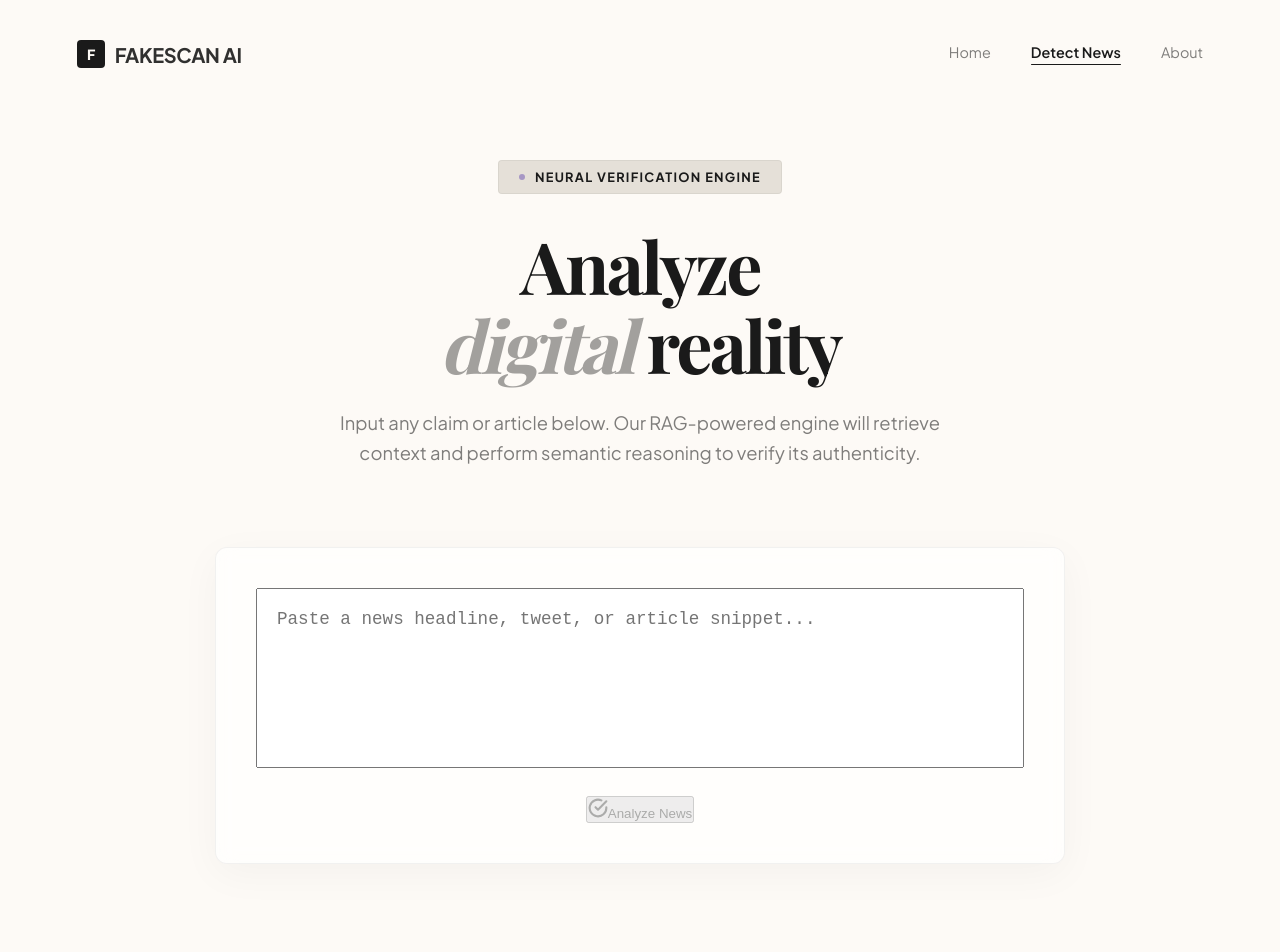
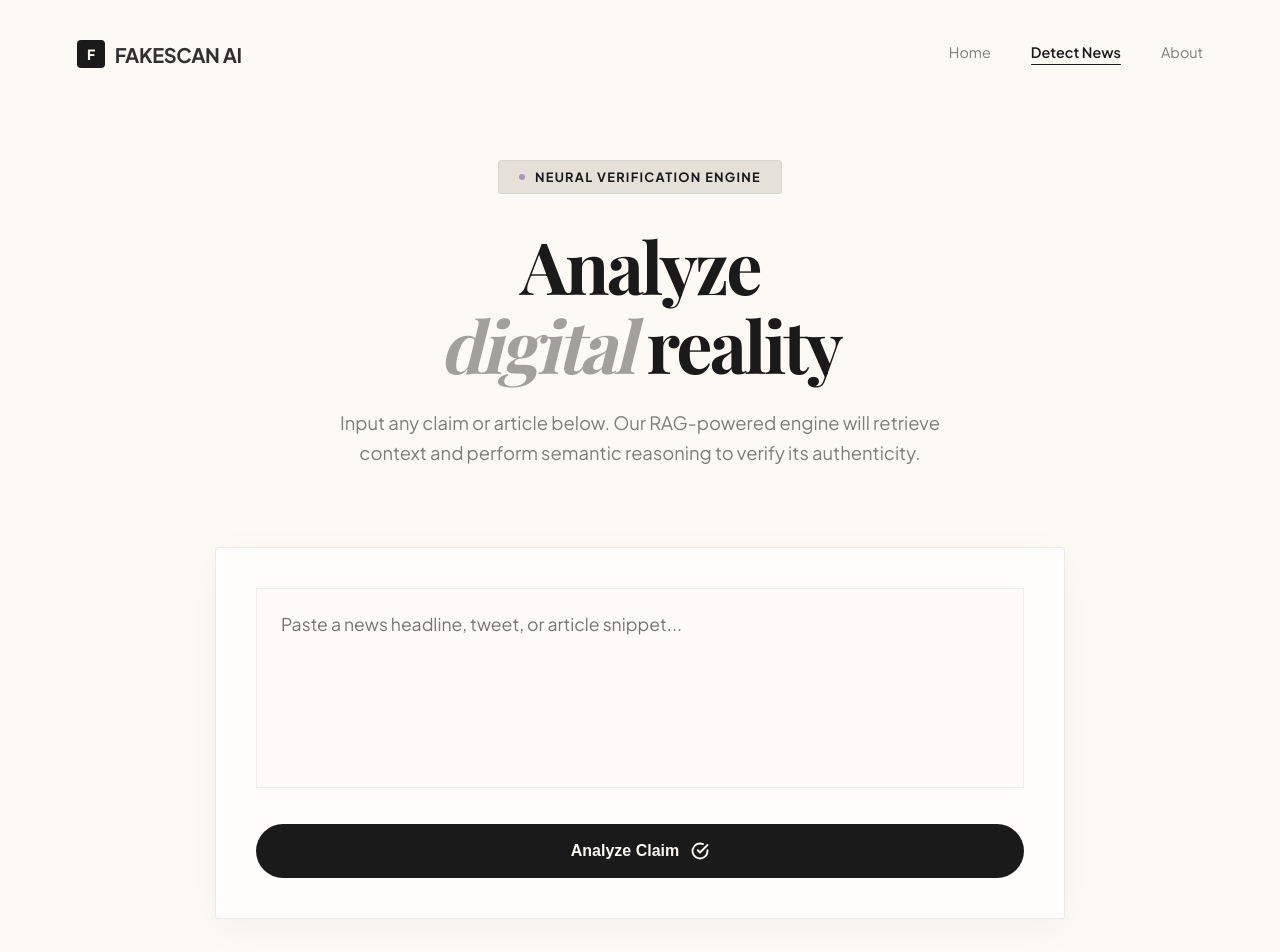
Before and after one commit to bhanu-3333/retrieval-augmented-fact-checker, a Next.js app in the folder fake-news-frontend/: page /detect in a window 1280 px wide. Shown: the top 952 px of the page. Built offline with nearby package versions, Linux system fonts and the light colour scheme; a web font is replaced by a local one.

Commit message:
feat: implement ResultCard, SourceCard, and NewsInput components for article analysis UI

```diff
--- a/fake-news-frontend/src/components/NewsInput.jsx
+++ b/fake-news-frontend/src/components/NewsInput.jsx
@@ -1,3 +1,5 @@
+'use client';
+
 import React, { useState } from 'react';
 
 const NewsInput = ({ onAnalyze, isLoading }) => {
@@ -16,23 +18,30 @@ const NewsInput = ({ onAnalyze, isLoading }) => {
       margin: '0 auto 40px',
       padding: '40px',
       position: 'relative',
-      overflow: 'hidden'
+      overflow: 'hidden',
+      borderRadius: '4px',
+      border: '1px solid rgba(0,0,0,0.08)'
     }}>
-      {isLoading && <div className="scanning-line" />}
+      {isLoading && <div className="scanning-line" style={{ background: 'var(--accent-purple)' }} />}
 
       <form onSubmit={handleSubmit}>
-        <div style={{ marginBottom: '24px', position: 'relative' }}>
+        <div style={{ marginBottom: '32px', position: 'relative' }}>
           <textarea
             placeholder="Paste a news headline, tweet, or article snippet..."
             value={text}
             onChange={(e) => setText(e.target.value)}
             style={{
               width: '100%',
-              height: '180px',
-              padding: '20px',
+              height: '200px',
+              padding: '24px',
               fontSize: '1.1rem',
               resize: 'none',
-              transition: 'all 0.3s ease'
+              transition: 'all 0.3s ease',
+              background: 'rgba(0,0,0,0.01)',
+              border: '1px solid rgba(0,0,0,0.05)',
+              borderRadius: '2px',
+              color: 'var(--foreground)',
+              fontFamily: 'inherit'
             }}
           />
           {isLoading && (
@@ -47,32 +56,23 @@ const NewsInput = ({ onAnalyze, isLoading }) => {
               alignItems: 'center',
               gap: '15px'
             }}>
-              <div className="pulse" style={{
-                width: '60px',
-                height: '60px',
-                borderRadius: '50%',
-                background: 'rgba(255, 255, 255, 0.1)',
-                display: 'flex',
-                alignItems: 'center',
-                justifyContent: 'center',
-                border: '2px solid var(--primary)'
-              }}>
-                <div style={{
-                  width: '10px',
-                  height: '10px',
-                  borderRadius: '50%',
-                  background: 'var(--primary)'
-                }} />
-              </div>
-              <span style={{
-                color: 'var(--primary)',
-                fontWeight: '600',
-                textTransform: 'uppercase',
-                letterSpacing: '2px',
-                fontSize: '0.8rem'
-              }}>
-                Analyzing Sources...
-              </span>
+               <div style={{
+                 width: '50px',
+                 height: '50px',
+                 borderRadius: '50%',
+                 border: '2px solid var(--accent-purple)',
+                 borderTopColor: 'transparent',
+                 animation: 'spin 1s linear infinite'
+               }}></div>
+               <span style={{
+                 color: 'var(--accent-purple)',
+                 fontWeight: '700',
+                 textTransform: 'uppercase',
+                 letterSpacing: '0.1em',
+                 fontSize: '0.7rem'
+               }}>
+                 SYNTHESIZING...
+               </span>
             </div>
           )}
         </div>
@@ -80,21 +80,33 @@ const NewsInput = ({ onAnalyze, isLoading }) => {
         <div style={{ display: 'flex', justifyContent: 'center' }}>
           <button
             type="submit"
-            className="glow-btn"
+            className="premium-btn"
             disabled={isLoading || !text.trim()}
+            style={{
+              width: '100%',
+              justifyContent: 'center',
+              background: isLoading ? 'rgba(0,0,0,0.1)' : 'var(--foreground)',
+              cursor: isLoading ? 'not-allowed' : 'pointer'
+            }}
           >
-            {isLoading ? 'Verifying Claim...' : (
+            {isLoading ? 'Processing Neural Data...' : (
               <>
-                <svg width="20" height="20" viewBox="0 0 24 24" fill="none" stroke="currentColor" strokeWidth="2.5" strokeLinecap="round" strokeLinejoin="round">
+                Analyze Claim
+                <svg width="18" height="18" viewBox="0 0 24 24" fill="none" stroke="currentColor" strokeWidth="2.5" strokeLinecap="round" strokeLinejoin="round">
                   <path d="M22 11.08V12a10 10 0 1 1-5.93-9.14" />
                   <polyline points="22 4 12 14.01 9 11.01" />
                 </svg>
-                Analyze News
               </>
             )}
           </button>
         </div>
       </form>
+
+      <style jsx>{`
+        @keyframes spin {
+          to { transform: rotate(360deg); }
+        }
+      `}</style>
     </div>
   );
 };
```
